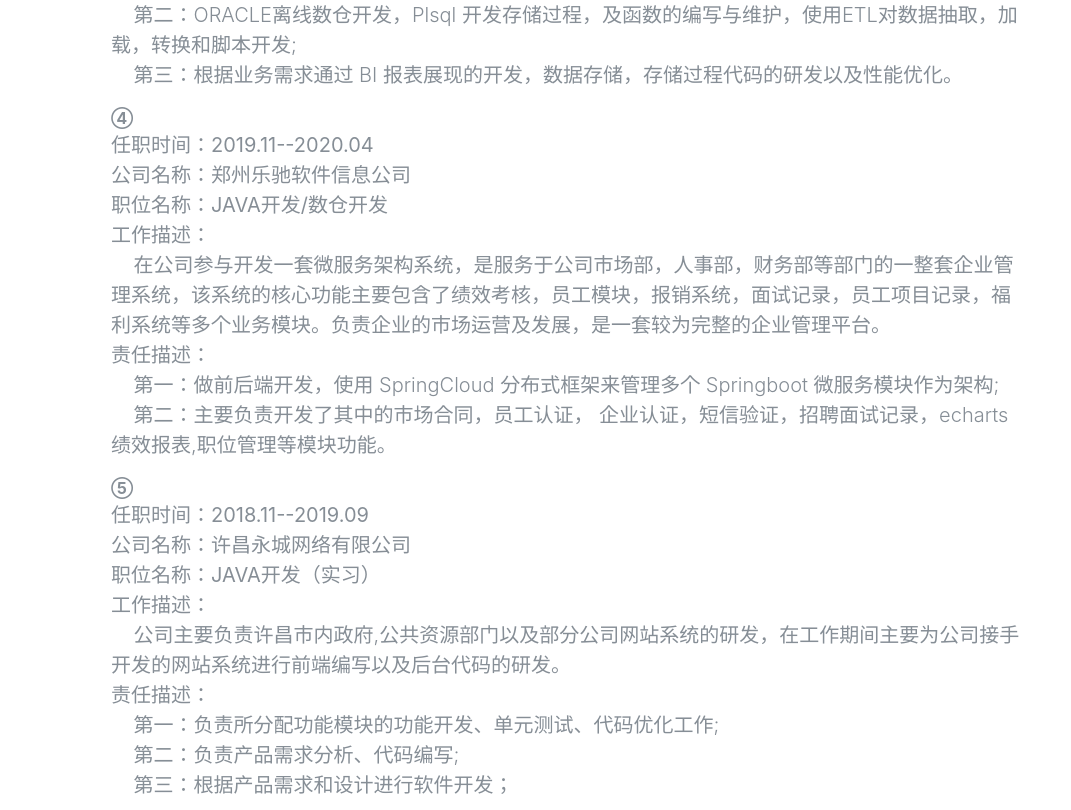
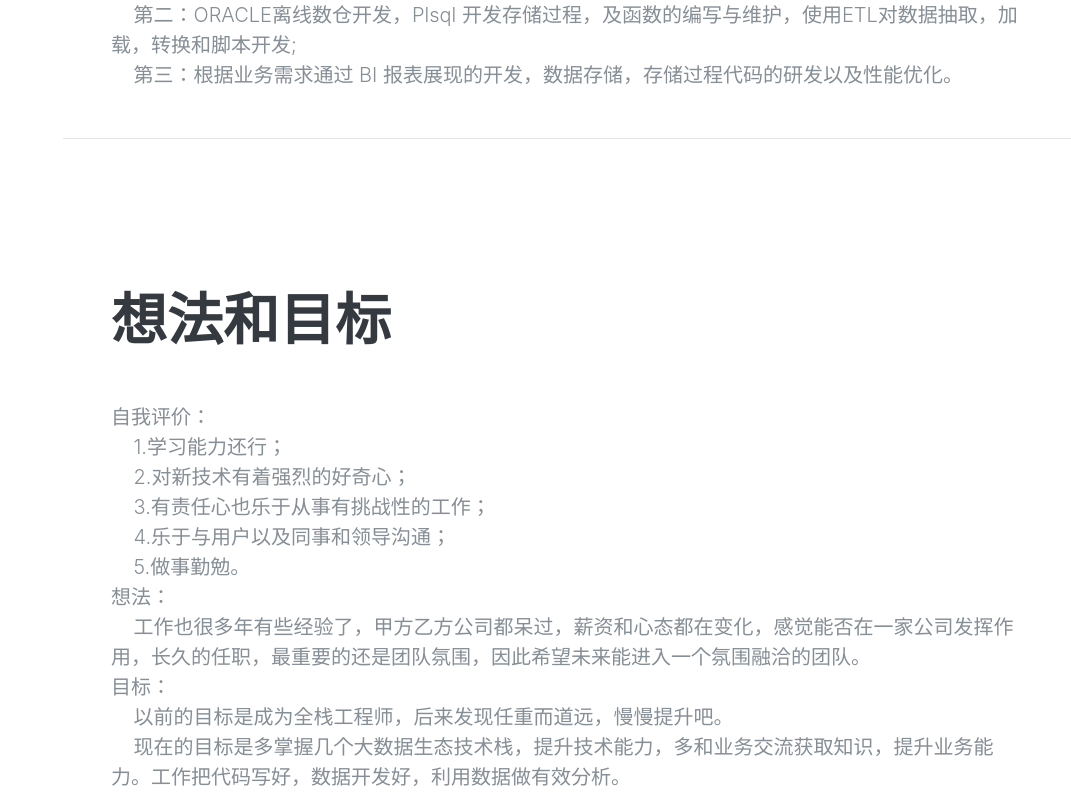
Before and after one commit to liu-chaoling/liu-chaoling.github.io, a plain HTML site: page index.html in a window 1280 px wide. Shown: the part 8230-9040 px from the top of the page, without its empty margins (209-1280 px from the left). Drawn offline with Linux system fonts and the light colour scheme; a web font is replaced by a local one.

Commit message:
Update index.html

```diff
--- a/index.html
+++ b/index.html
@@ -303,7 +303,7 @@
           <h3 class="mb-0"></h3>
           <div class="subheading mb-3"></div>
           <a><b>③</b></a><br>
-          <a  class="lead mb-5"><b>任职时间：2020.05--2021.07</b></a><br>
+          <a  class="lead mb-5"><b>任职时间：2019.12--2021.07</b></a><br>
           <a class="lead mb-5"><b> 公司名称：中国波司登集团</b> </a><br>
           <a class="lead mb-5"><b> 职位名称：数仓开发</b> </a><br>
           <a class="lead mb-5"><b> 工作描述：</b> </a><br>
@@ -315,40 +315,8 @@
           <a class="lead mb-5">&nbsp;&nbsp;&nbsp;&nbsp;第三：根据业务需求通过 BI 报表展现的开发，数据存储，存储过程代码的研发以及性能优化。</a><br>
 
         </div>
-        <div class="resume-content">
-          <h3 class="mb-0"></h3>
-          <div class="subheading mb-3"></div>
-          <a><b>④</b></a><br>
-          <a  class="lead mb-5"><b>任职时间：2019.11--2020.04</b></a><br>
-          <a class="lead mb-5"><b> 公司名称：郑州乐驰软件信息公司</b> </a><br>
-          <a class="lead mb-5"><b> 职位名称：JAVA开发/数仓开发</b> </a><br>
-          <a class="lead mb-5"><b> 工作描述：</b> </a><br>
-          <a class="lead mb-5">&nbsp;&nbsp;&nbsp;&nbsp;在公司参与开发一套微服务架构系统，是服务于公司市场部，人事部，财务部等部门的一整套企业管理系统，该系统的核心功能主要包含了绩效考核，员工模块，报销系统，面试记录，员工项目记录，福利系统等多个业务模块。负责企业的市场运营及发展，是一套较为完整的企业管理平台。</a><br>
-
-          <a class="lead mb-5"><b>责任描述：</b></a><br>
-          <a class="lead mb-5">&nbsp;&nbsp;&nbsp;&nbsp;第一：做前后端开发，使用 SpringCloud 分布式框架来管理多个 Springboot 微服务模块作为架构; </a><br>
-          <a class="lead mb-5">&nbsp;&nbsp;&nbsp;&nbsp;第二：主要负责开发了其中的市场合同，员工认证， 企业认证，短信验证，招聘面试记录，echarts 绩效报表,职位管理等模块功能。</a><br>
 
 
-        </div>
-        <div class="resume-content">
-          <h3 class="mb-0"></h3>
-          <div class="subheading mb-3"></div>
-          <a><b>⑤</b></a><br>
-          <a  class="lead mb-5"><b>任职时间：2018.11--2019.09</b></a><br>
-          <a class="lead mb-5"><b> 公司名称：许昌永城网络有限公司</b> </a><br>
-          <a class="lead mb-5"><b> 职位名称：JAVA开发（实习）</b> </a><br>
-          <a class="lead mb-5"><b> 工作描述：</b> </a><br>
-          <a class="lead mb-5">&nbsp;&nbsp;&nbsp;&nbsp;公司主要负责许昌市内政府,公共资源部门以及部分公司网站系统的研发，在工作期间主要为公司接手开发的网站系统进行前端编写以及后台代码的研发。 </a><br>
-
-          <a class="lead mb-5"><b>责任描述：</b></a><br>
-          <a class="lead mb-5">&nbsp;&nbsp;&nbsp;&nbsp;第一：负责所分配功能模块的功能开发、单元测试、代码优化工作; </a><br>
-          <a class="lead mb-5">&nbsp;&nbsp;&nbsp;&nbsp;第二：负责产品需求分析、代码编写;</a><br>
-          <a class="lead mb-5">&nbsp;&nbsp;&nbsp;&nbsp;第三：根据产品需求和设计进行软件开发；</a><br>
-
-
-        </div>
-        </div>
       </div>
 
     </section>
```
